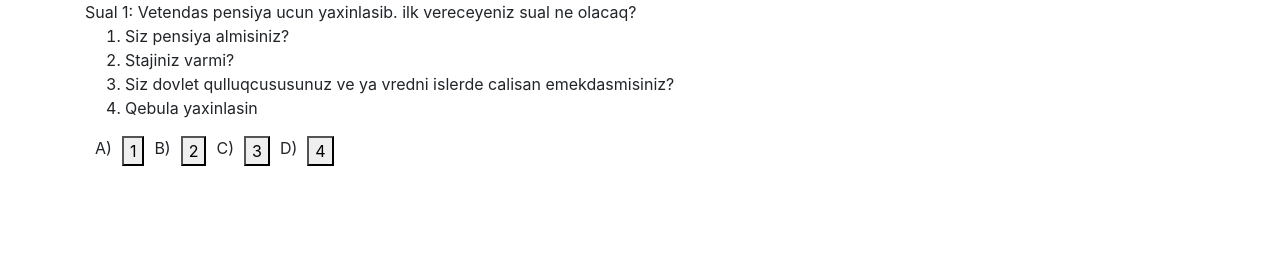
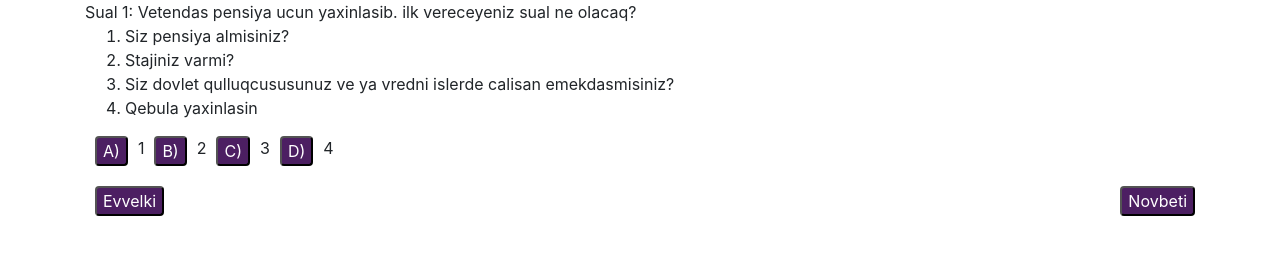
Before and after one commit to HasanImanov/Dost, a plain HTML site: page index.html in a window 1280 px wide. Drawn offline with nearby package versions, Linux system fonts and the light colour scheme.

Commit message:
some change done

```diff
--- a/css/style.css
+++ b/css/style.css
@@ -3,6 +3,24 @@
 }
 .answer span,button{
     margin-left: 10px;
+}
+.answ{
+  border-radius: 4px;
+  background-color: #4c1f62;
+  color: white;
+  text-align: center;
+  display: flex;
+  align-items: center;
+}
+.next_prew{
+  display: flex;
+  justify-content: space-between;
+  margin-top: 20px;
+}
+.next_prew button{
+  border-radius: 4px;
+  background-color: #4c1f62;
+  color: white;
 }
 
 /* --------- acardion */
@@ -24,15 +42,17 @@
   }
 
   .accordion:after {
-    content: '\002B';
+    content: '❯';
     color: #777;
     font-weight: bold;
-    float: right;
-    margin-left: 5px;
+    float: left;
+    margin-right: 10px;
+    transition: all 0.35s;
   }
 
   .active:after {
-    content: "\2212";
+    content: "❯";
+    transform: rotate(90deg);
   }
 
   .panel {
@@ -52,7 +72,7 @@
     padding: 11px;
     color: #c65757;
     text-decoration: none;
-    height: 50px;
+    height: auto;
     margin-left: 10px;
     margin-top: 4px;
     flex:0 48%;
@@ -77,5 +97,10 @@
 
 }
 @media only screen and (max-device-width : 450px) {
-
+    .panel{
+      display: flex;
+    }
+    .punkt button{
+      flex: 0 46%;
+    }
 }
--- a/index.html
+++ b/index.html
@@ -23,10 +23,15 @@
                                     <li>Qebula yaxinlasin</li>
                                 </ol>
                                 <div class="answer">
-                                    <span>A)</span><button class="answ">1</button>
-                                    <span>B)</span><button class="answ">2</button>
-                                    <span>C)</span><button class="answ">3</button>
-                                    <span>D)</span><button class="answ">4</button>
+                                    <button class="answ">A)</button><span>1</span>
+                                    <button class="answ">B)</button><span>2</span>
+                                    <button class="answ">C)</button><span>3</span>
+                                    <button class="answ">D)</button><span>4</span>
+
+                                </div>
+                                <div class="next_prew">
+                                    <button>Evvelki</button>
+                                    <button>Novbeti</button>
                                 </div>
                         </div>
 
```
